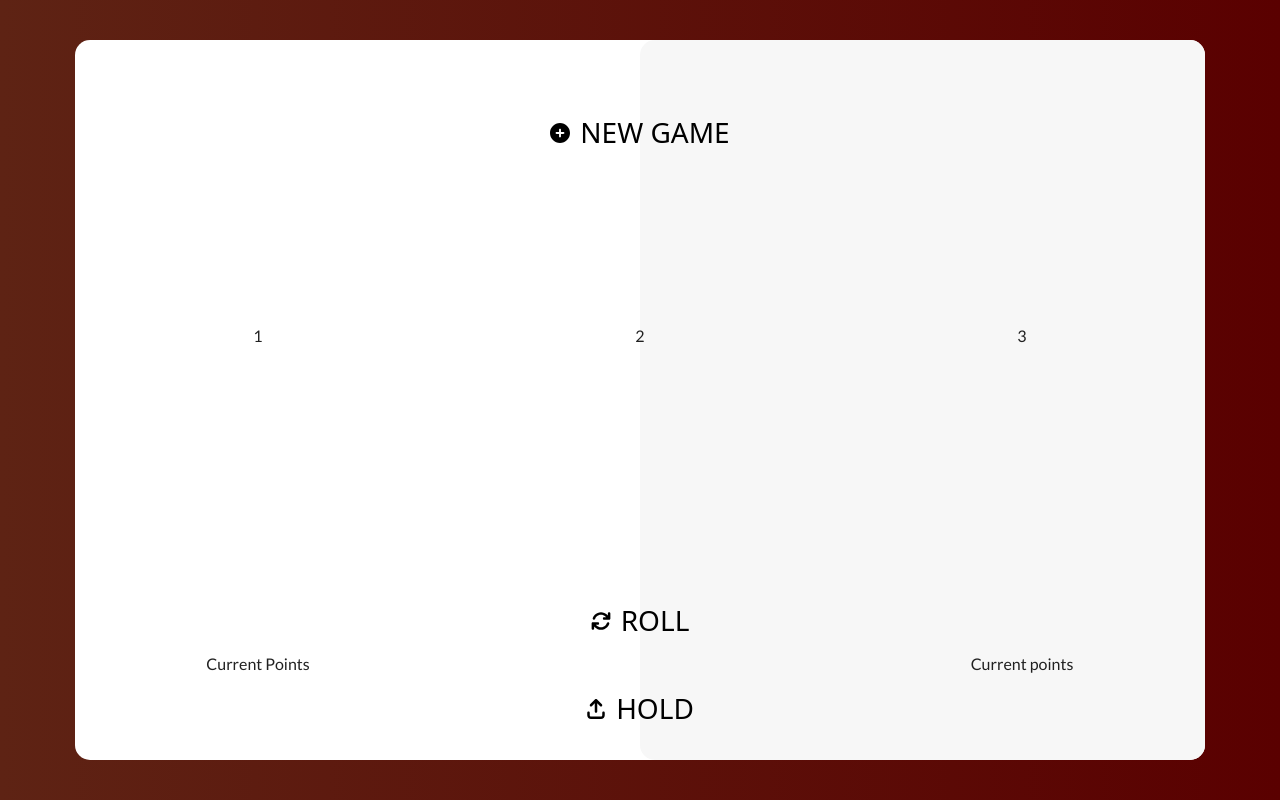
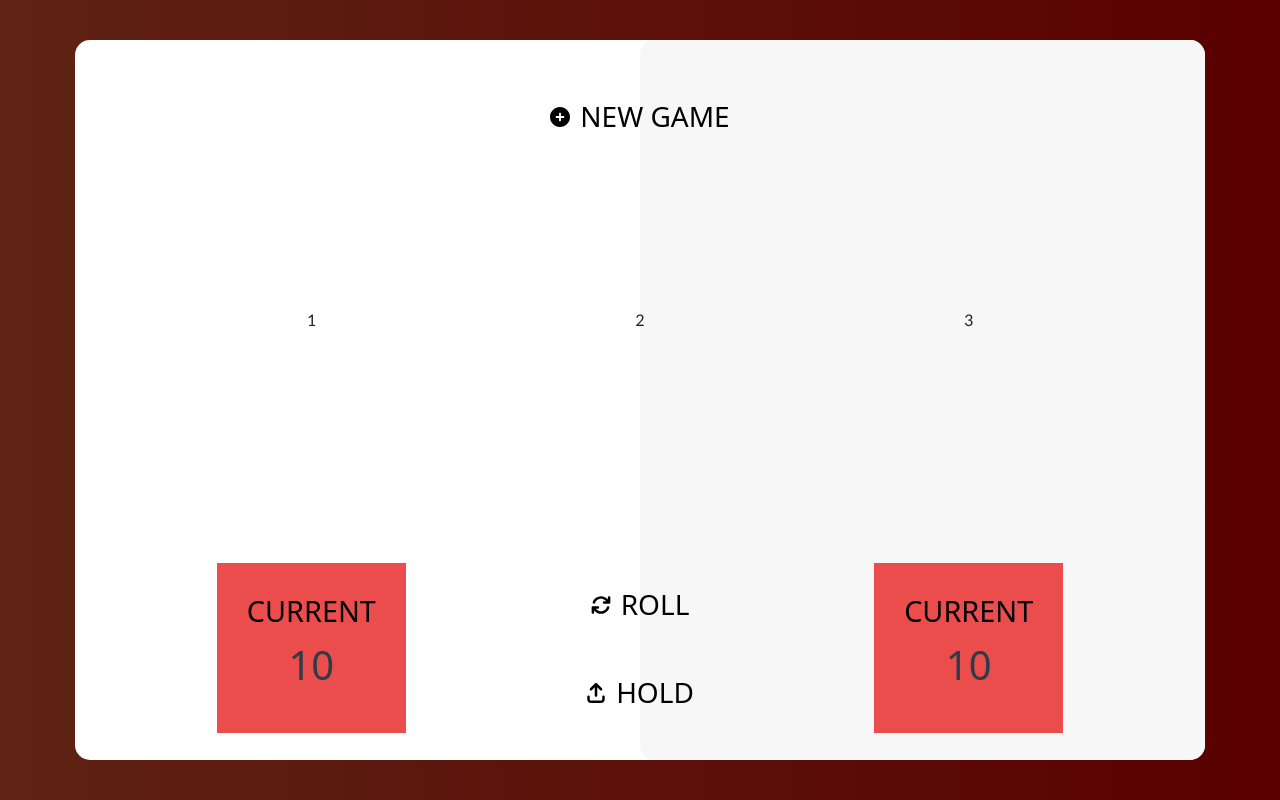
Before and after one commit to Giygas/javascript-game, a Vue app: page / in a window 1280 px wide. Built offline with nearby package versions, Linux system fonts and the light colour scheme.

Commit message:
CurrentPoints component done

```diff
--- a/src/App.vue
+++ b/src/App.vue
@@ -1,5 +1,11 @@
 <script>
+import CurrentPoints from './components/CurrentPoints.vue'
 
+export default {
+  components: {
+    CurrentPoints
+  }
+}
 </script>
 
 <template>
@@ -21,9 +27,7 @@
         </div>
 
         <div class="grid">
-          <div class="currentPoints">
-            Current Points
-          </div>
+          <CurrentPoints/>
           <div class="buttonWrapper">
             <h2 class="spacer button">
               <span id="roll" class="button">
@@ -36,21 +40,16 @@
               </span>
             </h2>
           </div>
-          <div class="currentPoints">
-            Current points
-          </div>
+          <CurrentPoints/>
         </div>
       </div>
-
-      <div class="player p1"></div>
-      <div class="player p2"></div>
 </template>
 
 <style lang="scss" scoped>
 .main-container {
   background-color: #ffffff;
   position: absolute;
-  padding-top: 3rem;
+  padding: 2rem 5rem;
   width: 100%;
   height: 100%;
   z-index: 1;
@@ -102,11 +101,6 @@
     align-items: center;
   }
 
-  .currentPoints {
-    display: flex;
-    align-self: center;
-    justify-content: center;
-  }
 }
 
 .main-container::after {
--- a/src/components/CurrentPoints.vue
+++ b/src/components/CurrentPoints.vue
@@ -0,0 +1,35 @@
+<script>
+
+</script>
+
+<template>
+  <div class="currentPoints">
+    <h4>CURRENT</h4>
+    <h3>10</h3>
+  </div>
+</template>
+
+<style lang="scss">
+
+.currentPoints {
+    background-color: #ea4d4c;
+    display: flex;
+    flex-direction: column;
+    align-items: center;
+    padding: 20px 30px;
+    margin: auto;
+
+    h3 {
+      font-weight: 400;
+      font-size: 2.5rem;
+    }
+
+    h4 {
+      margin-top: 1rem;
+      color: black;
+      font-size: 1.8rem;
+      font-weight: 400;
+
+    }
+  }
+</style>
```
Also changed, not shown: src/style.scss (+0 -23 lines).
